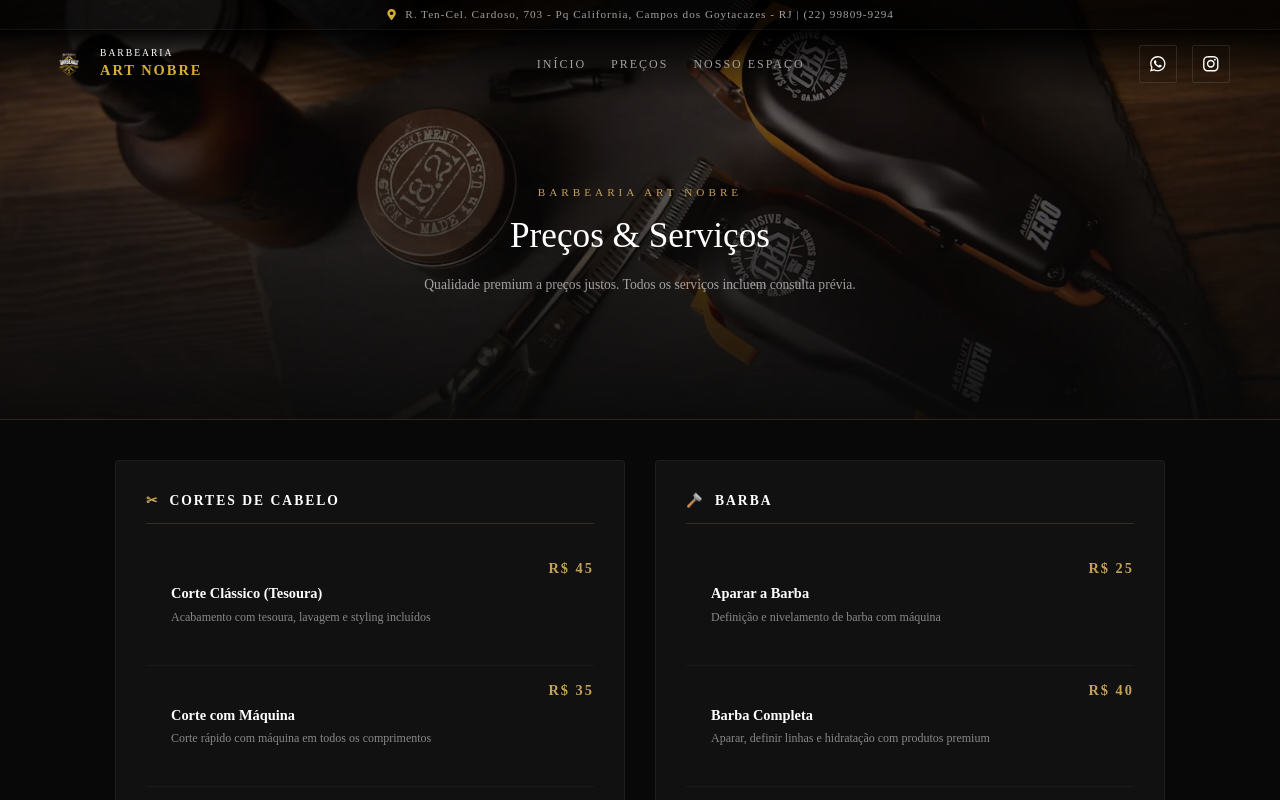
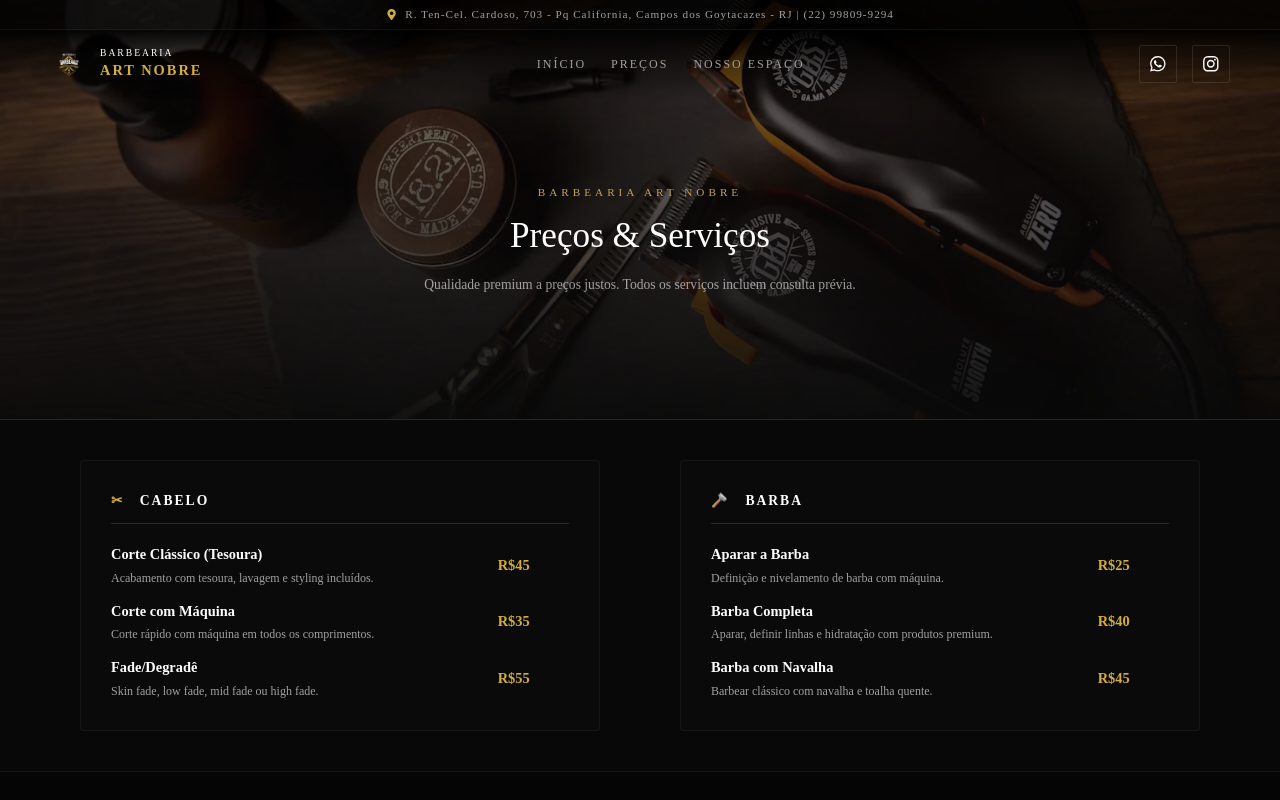
Before and after one commit to CaioGRdev/Barbearia-ArtNobre---Aurea, a React (Vite) app in the folder barbearia_art_nobre/: page /precos in a window 1280 px wide. Built offline with nearby package versions, Linux system fonts and the light colour scheme.

Commit message:
fix and refact: table of prices page.

```diff
--- a/barbearia_art_nobre/src/App.css
+++ b/barbearia_art_nobre/src/App.css
@@ -875,7 +875,7 @@
 .main-footer {
   background-color: #050505;
   padding: 80px 40px 30px 40px;
-  border-top: 1px solid rgba(255, 255, 255, 0.05);
+  /* border-top: 1px solid rgba(255, 255, 255, 0.05); */
   font-family: -apple-system, BlinkMacSystemFont, "Segoe UI", Roboto, sans-serif;
   flex-shrink: 0;
 }
@@ -1113,13 +1113,13 @@
   color: #e0e0e0;
   padding-top: 0px;
   /* Garante espaço para o header fixo */
-  padding-bottom: 80px;
+  padding-bottom: 40px;
   /* Evita que o grid encoste no footer */
-  min-height: 100vh;
-  width: 100%;
-  position: relative;
+  /* min-height: 100vh; */
+  width: 100%;
+  /* position: relative;
   box-sizing: border-box;
-  clear: both;
+  clear: both; */
 }
 
 /* Botão Flutuante Ajustado */
@@ -1193,49 +1193,16 @@
 }
 
 /* Grid das Categorias de Preço */
-.prices-container-wrapper {
-  max-width: 1100px;
-  margin: 0 auto;
-  padding: 0 25px;
+/* .prices-container-wrapper {
+
 }
 
 .services-grid-page {
   display: grid;
   grid-template-columns: repeat(2, 1fr);
   gap: 30px;
-}
-
-.service-category {
-  background: #111111;
-  border: 1px solid rgba(255, 255, 255, 0.05);
-  border-radius: 4px;
-  padding: 30px;
-  height: fit-content;
-}
-
-.category-title {
-  font-size: 0.85rem;
-  letter-spacing: 2px;
-  color: #ffffff;
-  border-bottom: 1px solid rgba(197, 160, 89, 0.2);
-  padding-bottom: 12px;
-  margin-top: 0;
-  margin-bottom: 20px;
-  display: flex;
-  align-items: center;
-  gap: 10px;
-  text-transform: uppercase;
-}
-
-.category-icon {
-  color: #c5a059;
-}
-
-.service-list {
-  list-style: none;
-  padding: 0;
-  margin: 0;
-}
+  border: 2px dashed pink;
+} */
 
 .service-item {
   display: flex;
@@ -1254,25 +1221,6 @@
   flex-direction: column;
   gap: 4px;
   padding-right: 15px;
-}
-
-.service-name {
-  font-size: 0.9rem;
-  color: #ffffff;
-  font-weight: 600;
-}
-
-.service-desc {
-  font-size: 0.75rem;
-  color: #888888;
-  line-height: 1.4;
-}
-
-.service-price {
-  font-size: 0.9rem;
-  font-weight: 700;
-  color: #c5a059;
-  white-space: nowrap;
 }
 
 @media (max-width: 850px) {
--- a/barbearia_art_nobre/src/App.jsx
+++ b/barbearia_art_nobre/src/App.jsx
@@ -10,7 +10,7 @@ import BarberFooter from './components/BarberFooter';
 import { SpacePage } from './components/SpacePage';
 
 // A nova página que contém a tabela de preços completa
-import { PricesPage } from './components/PricesPage';
+import { PricesPage } from './pages/PricesPage';
 
 import './App.css';
 
--- /dev/null
+++ b/barbearia_art_nobre/src/components/ItemPrice.jsx
@@ -0,0 +1,13 @@
+import style from "./itemPrice.module.css";
+
+export default function ItemPrice({item, price, children}) {
+  return (
+    <li className={style.item}>
+      <h3>{item}</h3>
+      <p>{children}</p>
+      <div className={style.priceBox}> {/* Para centralizar o texto horizontal e verticalmente. */}
+        <mark>R${price}</mark>
+      </div>
+    </li>
+  );
+}
--- /dev/null
+++ b/barbearia_art_nobre/src/components/PriceTable.jsx
@@ -0,0 +1,14 @@
+import style from "./priceTable.module.css";
+
+export default function PriceTable({icon, name, children}) {
+  return (
+    <article className={style.cardPrice}>
+      <h2>
+        <span className={style.icon}>{icon}</span> {name}
+      </h2>
+      <ul>
+        {children}
+      </ul>
+    </article>
+  );
+}
--- a/barbearia_art_nobre/src/components/PricesPage.jsx
+++ /dev/null
@@ -1,93 +0,0 @@
-// src/pages/PricesPage.jsx
-
-export function PricesPage() {
-  return (
-    <div className="full-prices-page">
-      <div className="services-header-bg">
-        <div className="services-header-overlay">
-          <span className="services-tagline">BARBEARIA ART NOBRE</span>
-          <h1 className="services-title">Preços & Serviços</h1>
-          <p className="services-subtitle">
-            Qualidade premium a preços justos. Todos os serviços incluem consulta prévia.
-          </p>
-        </div>
-      </div>
-
-      <div className="prices-container-wrapper">
-        <div className="services-grid-page">
-          {/* Categoria Cabelo */}
-          <div className="service-category">
-            <h2 className="category-title">
-              <span className="category-icon">✂</span> Cortes de Cabelo
-            </h2>
-            <ul className="service-list">
-              <li className="service-item">
-                <div className="service-info">
-                  <span className="service-name">Corte Clássico (Tesoura)</span>
-                  <span className="service-desc">
-                    Acabamento com tesoura, lavagem e styling incluídos
-                  </span>
-                </div>
-                <span className="service-price">R$ 45</span>
-              </li>
-              <li className="service-item">
-                <div className="service-info">
-                  <span className="service-name">Corte com Máquina</span>
-                  <span className="service-desc">
-                    Corte rápido com máquina em todos os comprimentos
-                  </span>
-                </div>
-                <span className="service-price">R$ 35</span>
-              </li>
-              <li className="service-item">
-                <div className="service-info">
-                  <span className="service-name">Fade / Degradê</span>
-                  <span className="service-desc">
-                    Skin fade, low fade, mid fade ou high fade
-                  </span>
-                </div>
-                <span className="service-price">R$ 55</span>
-              </li>
-            </ul>
-          </div>
-
-          {/* Categoria Barba */}
-          <div className="service-category">
-            <h2 className="category-title">
-              <span className="category-icon">🪒</span> Barba
-            </h2>
-            <ul className="service-list">
-              <li className="service-item">
-                <div className="service-info">
-                  <span className="service-name">Aparar a Barba</span>
-                  <span className="service-desc">
-                    Definição e nivelamento de barba com máquina
-                  </span>
-                </div>
-                <span className="service-price">R$ 25</span>
-              </li>
-              <li className="service-item">
-                <div className="service-info">
-                  <span className="service-name">Barba Completa</span>
-                  <span className="service-desc">
-                    Aparar, definir linhas e hidratação com produtos premium
-                  </span>
-                </div>
-                <span className="service-price">R$ 40</span>
-              </li>
-              <li className="service-item">
-                <div className="service-info">
-                  <span className="service-name">Barba com Navalha</span>
-                  <span className="service-desc">
-                    Barbear clássico com navalha e toalha quente
-                  </span>
-                </div>
-                <span className="service-price">R$ 45</span>
-              </li>
-            </ul>
-          </div>
-        </div>
-      </div>
-    </div>
-  );
-}
--- /dev/null
+++ b/barbearia_art_nobre/src/components/itemPrice.module.css
@@ -0,0 +1,34 @@
+.item {
+  display: grid;
+  grid-template-areas: '. price-area' '. price-area';
+  grid-template-columns: 3fr 1fr;
+  gap: 4px 15px;
+
+  &>h3 {
+    font-size: 0.9rem;
+    color: var(--text-white);
+    font-weight: 600;
+  }
+
+  &>p {
+    font-size: 0.75rem;
+    color: var(--text-muted);
+    line-height: 1.4;
+  }
+}
+
+.priceBox {
+  display: flex;
+  justify-content: center;
+  align-items: center;
+  grid-area: price-area;
+
+  &>mark {
+    font-size: 0.9rem;
+    font-weight: 700;
+    color: var(--gold-color);
+    white-space: nowrap;
+    /* Remoção do estilo padrão */
+    background-color: transparent;
+  }
+}
--- /dev/null
+++ b/barbearia_art_nobre/src/components/priceTable.module.css
@@ -0,0 +1,29 @@
+.cardPrice {
+  background-color: var(--bg-dark);
+  border: 1px solid rgba(255, 255, 255, 0.05);
+  border-radius: 4px;
+  padding: 30px;
+
+  &>h2 {
+    font-size: 0.85rem;
+    letter-spacing: 2px;
+    color: var(--text-white);
+    border-bottom: 1px solid rgba(197, 160, 89, 0.2);
+    padding-bottom: 12px;
+    margin: 0 0 20px;
+    text-transform: uppercase;
+  }
+
+  &>ul {
+    list-style: none;
+    display: flex;
+    flex-direction: column;
+    justify-content: space-between;
+    row-gap: 14px;
+  }
+}
+
+.icon {
+  color: var(--gold-color);
+  margin-right: 10px;
+}
--- /dev/null
+++ b/barbearia_art_nobre/src/data/pricesPage.js
@@ -0,0 +1,46 @@
+const servicesData = [
+  {
+    ico: "✂",
+    tag: "Cabelo",
+    items: [
+      {
+        tag: "Corte Clássico (Tesoura)",
+        desc: "Acabamento com tesoura, lavagem e styling incluídos.",
+        value: "45",
+      },
+      {
+        tag: "Corte com Máquina",
+        desc: "Corte rápido com máquina em todos os comprimentos.",
+        value: "35",
+      },
+      {
+        tag: "Fade/Degradê",
+        desc: "Skin fade, low fade, mid fade ou high fade.",
+        value: "55",
+      },
+    ],
+  },
+  {
+    ico: "🪒",
+    tag: "Barba",
+    items: [
+      {
+        tag: "Aparar a Barba",
+        desc: "Definição e nivelamento de barba com máquina.",
+        value: "25",
+      },
+      {
+        tag: "Barba Completa",
+        desc: "Aparar, definir linhas e hidratação com produtos premium.",
+        value: "40",
+      },
+      {
+        tag: "Barba com Navalha",
+        desc: "Barbear clássico com navalha e toalha quente.",
+        value: "45",
+      },
+    ]
+  },
+];
+
+export {servicesData};
--- /dev/null
+++ b/barbearia_art_nobre/src/pages/PricesPage.jsx
@@ -0,0 +1,38 @@
+import stylePage from "./pricesPage.module.css";
+
+import PriceTable from "../components/PriceTable";
+import ItemPrice from "../components/ItemPrice";
+
+import { servicesData } from "../data/pricesPage";
+
+export function PricesPage() {
+  return (
+    <div className="full-prices-page">
+      <div className="services-header-bg">
+        <div className="services-header-overlay">
+          <span className="services-tagline">BARBEARIA ART NOBRE</span>
+          <h1 className="services-title">Preços & Serviços</h1>
+          <p className="services-subtitle">
+            Qualidade premium a preços justos. Todos os serviços incluem consulta prévia.
+          </p>
+        </div>
+      </div>
+
+      <section className={stylePage.pricesSection}>
+        {servicesData.map(({ico, tag, items}) => (
+
+          <PriceTable key={tag} icon={ico} name={tag}>
+            {items.map(({tag, desc, value}) => (
+
+              <ItemPrice key={tag} item={tag} price={value}>
+                {desc}
+              </ItemPrice>
+
+            ))}
+          </PriceTable>
+
+        ))}
+      </section>
+    </div>
+  );
+}
--- /dev/null
+++ b/barbearia_art_nobre/src/pages/pricesPage.module.css
@@ -0,0 +1,20 @@
+.pricesSection {
+  --space: 20px;
+
+  display: flex;
+  flex-wrap: wrap;
+  justify-content: space-evenly;
+  align-items: stretch;
+  gap: var(--space);
+  padding: 0 var(--space);
+
+  &>* {
+    flex: 1 1 300px;
+  }
+}
+
+@media only screen and (min-width: 900px) {
+  .pricesSection {
+    --space: 80px;
+  }
+}
```
